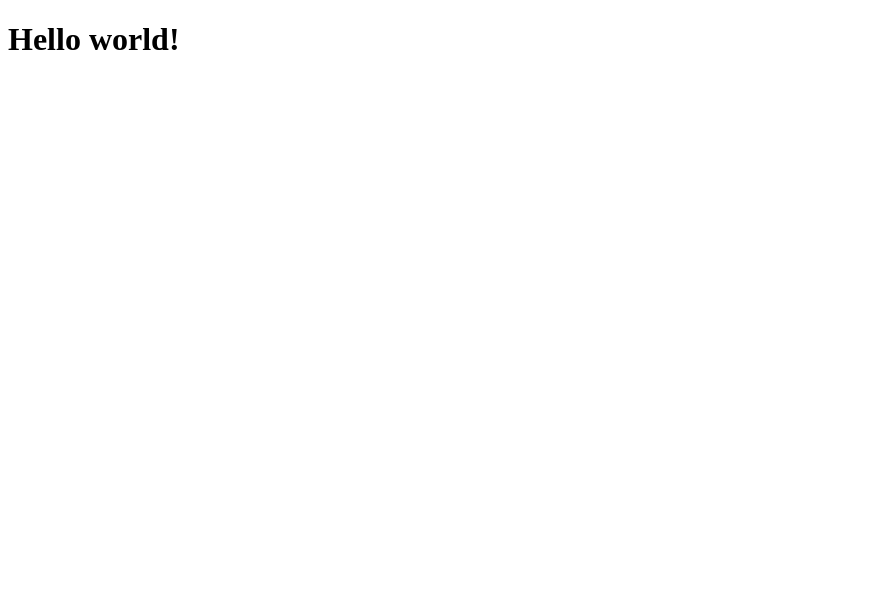
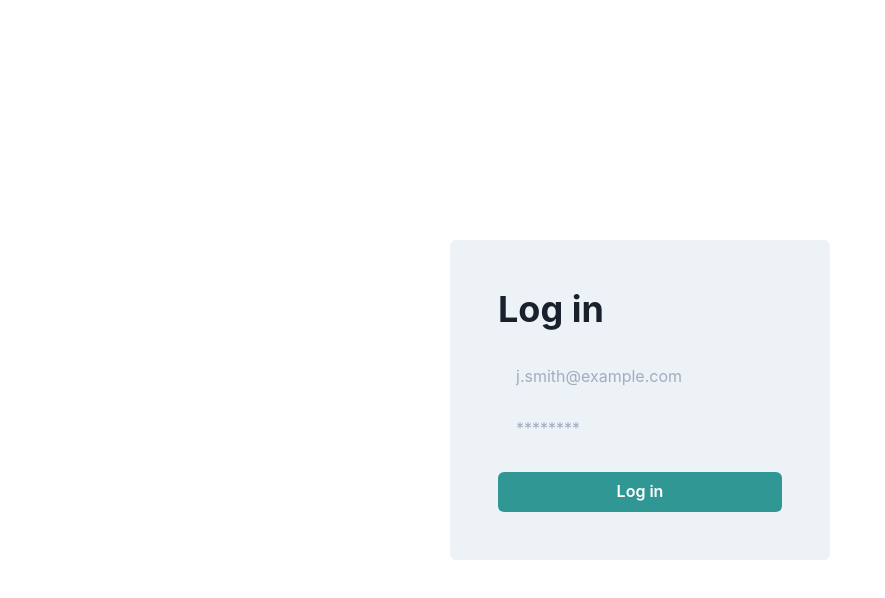
Before and after one commit to mitani24/nextjs-template, a Next.js app: page / in a window 1280 px wide. Shown: the top 598 px of the page, without its empty margins (0-885 px from the left). Built offline with nearby package versions, Linux system fonts and the light colour scheme.

Commit message:
add chakra-ui

```diff
--- a/package.json
+++ b/package.json
@@ -9,6 +9,10 @@
     "lint": "next lint"
   },
   "dependencies": {
+    "@chakra-ui/react": "^1.6.6",
+    "@emotion/react": "^11.4.1",
+    "@emotion/styled": "^11.3.0",
+    "framer-motion": "^4.1.17",
     "next": "11.0.1",
     "react": "17.0.2",
     "react-dom": "17.0.2"
--- /dev/null
+++ b/src/components/LoginForm.tsx
@@ -0,0 +1,19 @@
+import { Button, Flex, Heading, Input } from "@chakra-ui/react";
+
+export default function LiginForm() {
+  return (
+    <Flex direction="column" background="gray.100" p={12} rounded={6}>
+      <Heading mb={6}>Log in</Heading>
+      <Input
+        placeholder="j.smith@example.com"
+        variant="filled"
+        mb={3}
+        type="email"
+      />
+      <Input placeholder="********" variant="filled" mb={6} type="password" />
+      <Button colorScheme="teal" type="submit">
+        Log in
+      </Button>
+    </Flex>
+  );
+}
--- a/src/components/MyHeader.tsx
+++ /dev/null
@@ -1,7 +0,0 @@
-export default function MyHeader() {
-  return (
-    <header>
-      <h1>Hello world!</h1>
-    </header>
-  );
-}
--- a/src/pages/_app.tsx
+++ b/src/pages/_app.tsx
@@ -1,6 +1,12 @@
 import type { AppProps } from "next/app";
+import { ChakraProvider } from "@chakra-ui/react";
 
 function MyApp({ Component, pageProps }: AppProps) {
-  return <Component {...pageProps} />;
+  return (
+    <ChakraProvider>
+      <Component {...pageProps} />
+    </ChakraProvider>
+  );
 }
+
 export default MyApp;
--- a/src/pages/index.tsx
+++ b/src/pages/index.tsx
@@ -1,5 +1,10 @@
-import MyHeader from "@/components/MyHeader";
+import { Flex } from "@chakra-ui/react";
+import LoginForm from "@/components/LoginForm";
 
 export default function Home() {
-  return <MyHeader />;
+  return (
+    <Flex height="100vh" alignItems="center" justifyContent="center">
+      <LoginForm />
+    </Flex>
+  );
 }
```
Also changed, not shown: 1 other file (tests, documents, lock files or other folders).
